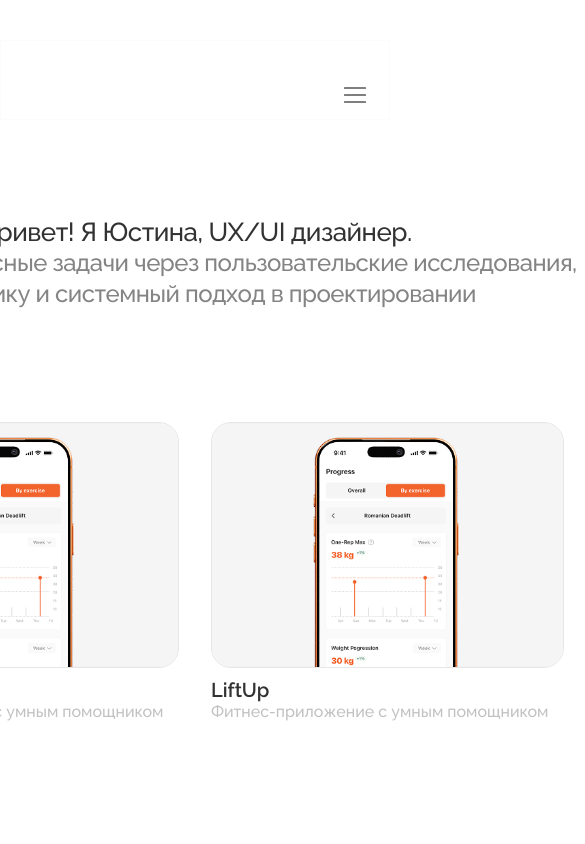
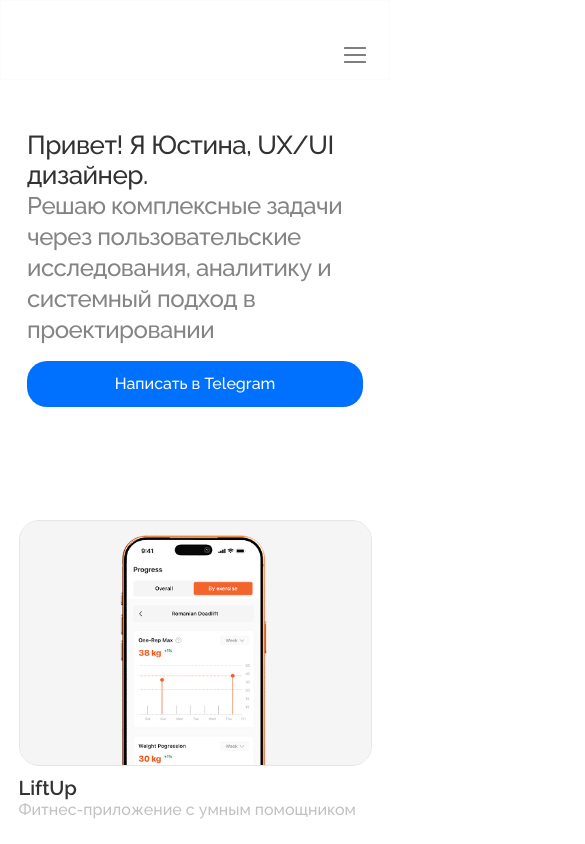
Before and after one commit to GrPugaguga/uxiustina, a Next.js app: page / in a window 390 px wide. Shown: the top 844 px of the page, 585 px wide, since content can reach past the window. Built offline with nearby package versions, Linux system fonts and the light colour scheme.

Commit message:
add: create mobile main

```diff
--- a/app/layout.tsx
+++ b/app/layout.tsx
@@ -25,7 +25,7 @@ export default function RootLayout({
       <body
         className={`${raleway.variable} antialiased font-raleway`}
       >
-        <div className="fixed top-10 left-0 right-0 z-50 flex justify-center">
+        <div className="fixed top-0 sm:top-10 left-0 right-0 z-50 flex justify-center">
           <Header />
         </div>
         {children}
--- a/app/page.tsx
+++ b/app/page.tsx
@@ -1,20 +1,21 @@
-import { Card } from '@/ui-kit';
+import { Card, AccentButton } from '@/ui-kit';
 
 export default function Home() {
   return (
-    <div className="min-h-screen bg-background-white pt-54.25 px-25">
+    <div className="min-h-screen bg-background-white pt-32.5 sm:pt-54.25 px-5 sm:px-25">
       <div className="flex flex-col gap-28.25 mb-28.5 items-center">
         {/* Текстовый блок */}
-        <div className="w-217.5 text-center">
+        <div className="w-84 sm:w-217.5 text-left sm:text-center">
           <h1 className="text-[26px] font-medium leading-7.5 -tracking-[0.52px]">
             <span className="text-black">Привет! Я Юстина, UX/UI дизайнер.</span>
             <br />
             <span className="text-grey-txt-secondary text-[24px]">Решаю комплексные задачи через пользовательские исследования, аналитику и системный подход в проектировании</span>
           </h1>
+          <AccentButton text="Написать в Telegram" className="sm:hidden w-full mt-4" />
         </div>
 
         {/* Works блок */}
-        <div className="flex gap-8">
+        <div className="flex flex-col sm:flex-row gap-8 items-center">
           <Card
             image="/image/main_LiftUp.png"
             title="LiftUp"
--- a/ui-kit/button/AccentButton.tsx
+++ b/ui-kit/button/AccentButton.tsx
@@ -3,11 +3,12 @@ import { buttonBase } from "./styles";
 export default function AccentButton(props: {
     text: string
     onClick?: () => void
+    className?: string
 }) {
     return (
         <button
             onClick={props.onClick}
-            className={`${buttonBase} text-background-white text-4 leading-5.5 hover:bg-accent-hover active:bg-accent-pressed bg-accent-primary px-5 py-3`}
+            className={`${buttonBase} text-background-white text-4 leading-5.5 hover:bg-accent-hover active:bg-accent-pressed bg-accent-primary px-5 py-3 ${props.className}`}
         >
             {props.text}
         </button>
```
